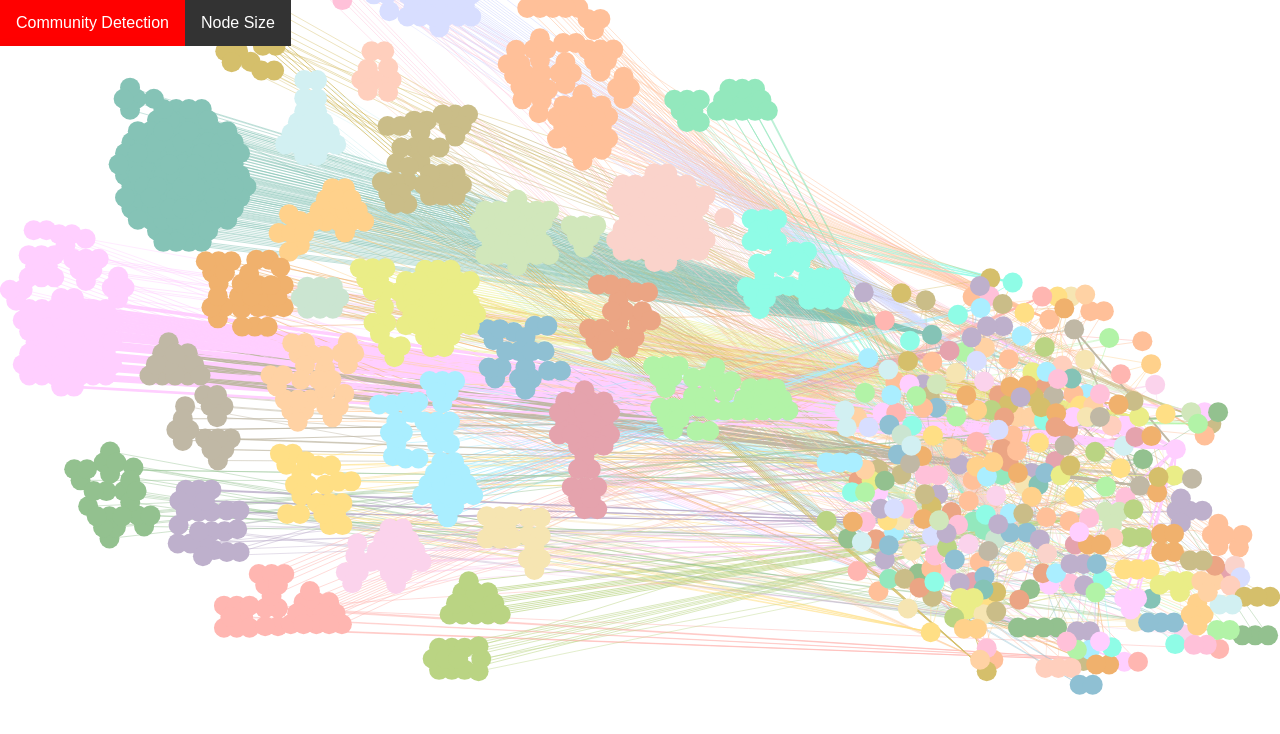
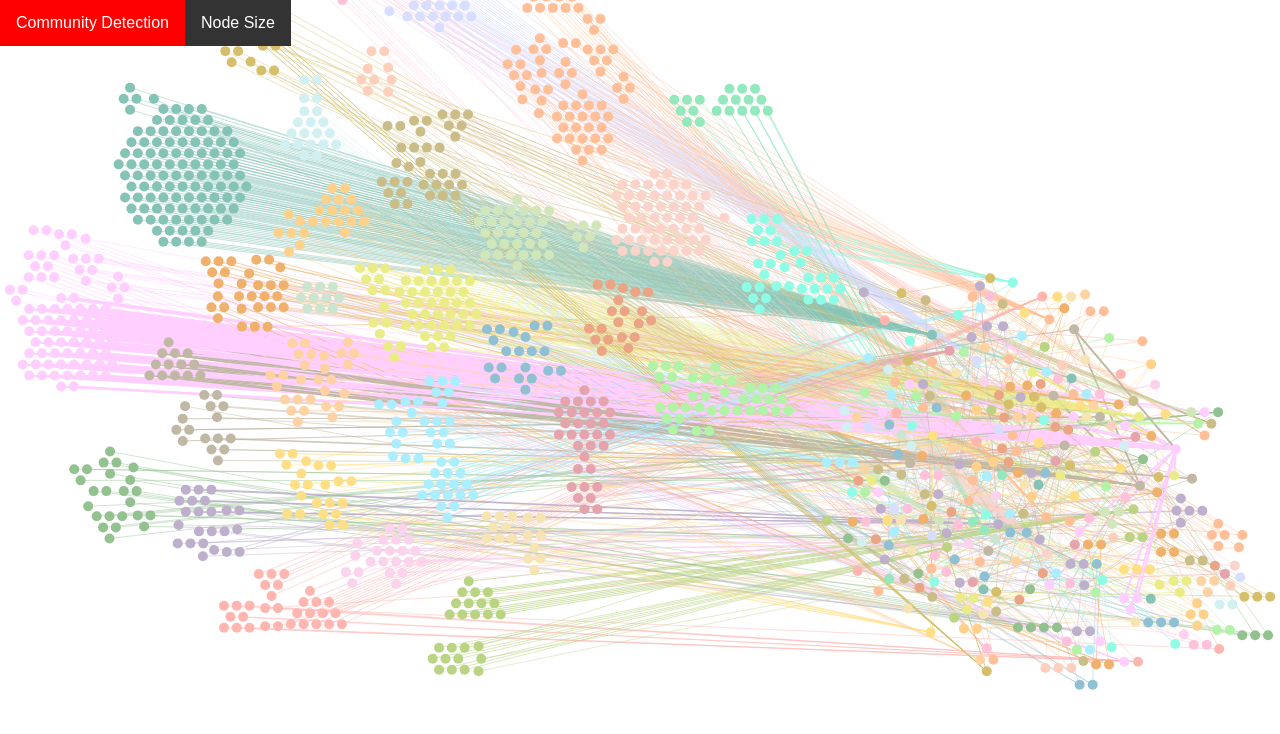
Before and after one commit to AminMekacher/AminMekacher.github.io, a plain HTML site: page bits_second/index.html in a window 1280 px wide. Drawn offline with Linux system fonts and the light colour scheme.

Commit message:
Update index.html

```diff
--- a/bits_second/index.html
+++ b/bits_second/index.html
@@ -192,6 +192,7 @@
       defaultHoverLabelBGColor: "#888",
       defaultLabelBGColor: "#ddd",
       defaultEdgeType: "straight",
+      autoRescale: ['nodePosition', 'edgeSize'],
 
       // Graph properties :
       minNodeSize: 3,
```
